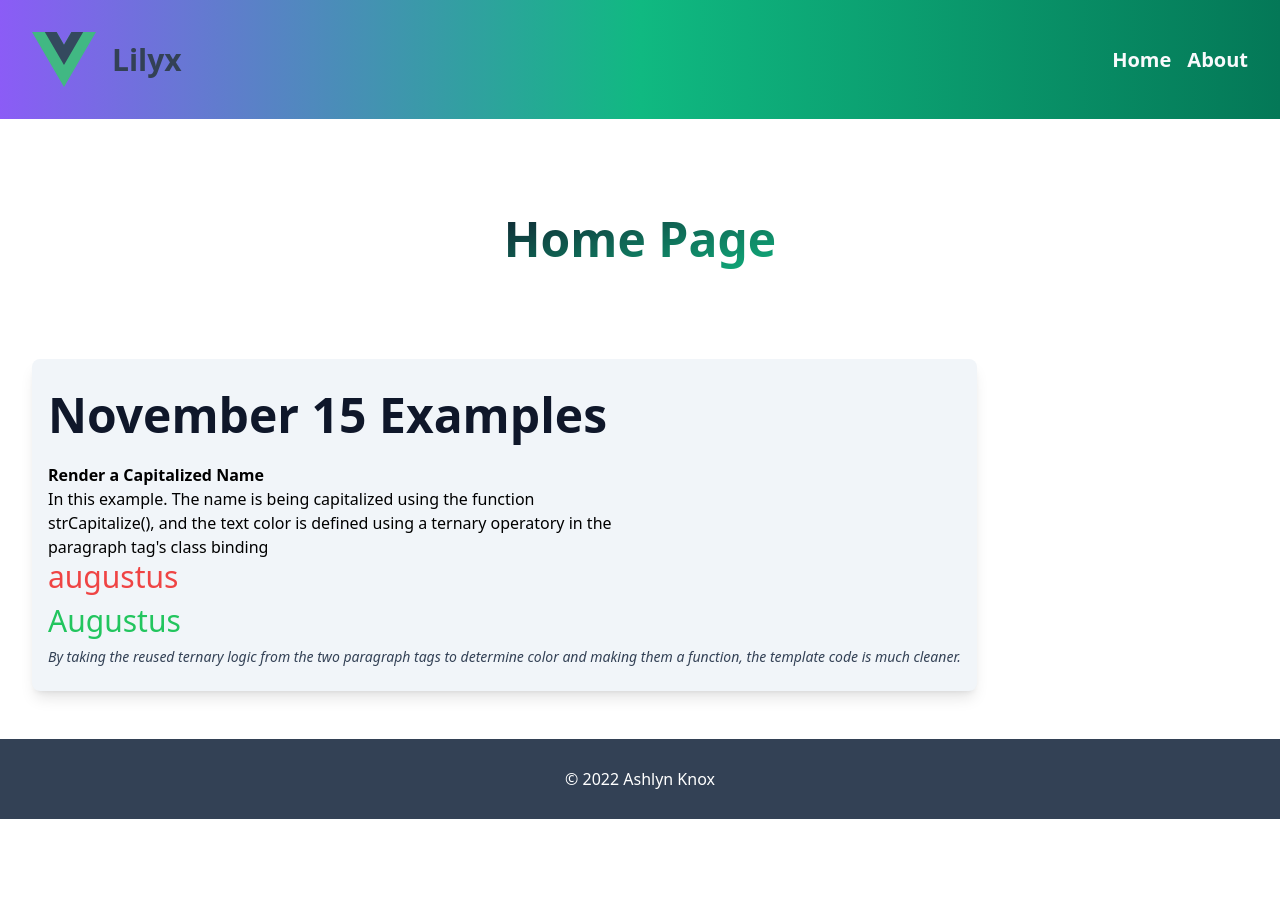
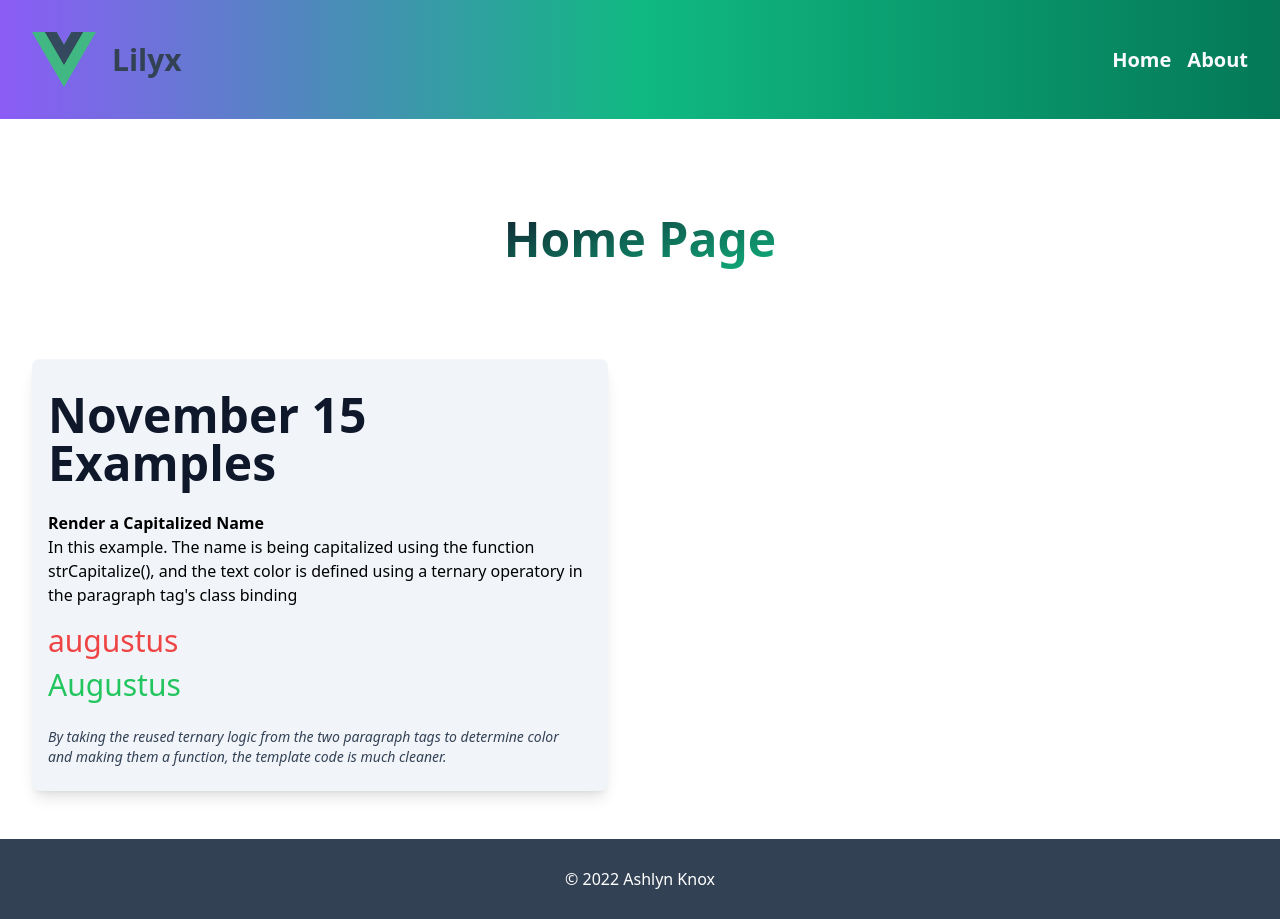
Before and after one commit to sait-wbdv/f22-vue-content, a Vue app: page / in a window 1280 px wide. Before the commit the page ends 819 px from the top, so only its background shows below. Built offline with nearby package versions, Linux system fonts and the light colour scheme.

Commit message:
improved styles

```diff
--- a/src/views/HomeView.vue
+++ b/src/views/HomeView.vue
@@ -22,7 +22,7 @@ const textColor = (str) => {
       </h1>
     </header>
     <section
-      class="mx-8 mb-12 max-w-fit rounded-lg bg-slate-100 p-4 shadow-sm shadow-slate-900 lg:shadow-lg"
+      class="container mx-8 mb-12 max-w-xl rounded-lg bg-slate-100 p-4 shadow-sm shadow-slate-900 lg:shadow-lg"
     >
       <header class="my-4">
         <h2 class="text-2xl font-semibold text-slate-900 lg:text-5xl">
@@ -36,7 +36,7 @@ const textColor = (str) => {
           strCapitalize(), and the text color is defined using a ternary
           operatory in the paragraph tag's class binding
         </p>
-        <div>
+        <div class="my-4">
           <p :class="textColor(name)" class="pb-2 text-xl lg:text-3xl">
             {{ name }}
           </p>
@@ -47,7 +47,7 @@ const textColor = (str) => {
             {{ strCapitalize(name) }}
           </p>
         </div>
-        <p class="text-sm text-slate-700">
+        <p class="max-w-prose text-sm text-slate-700">
           <em
             >By taking the reused ternary logic from the two paragraph tags to
             determine color and making them a function, the template code is
```
